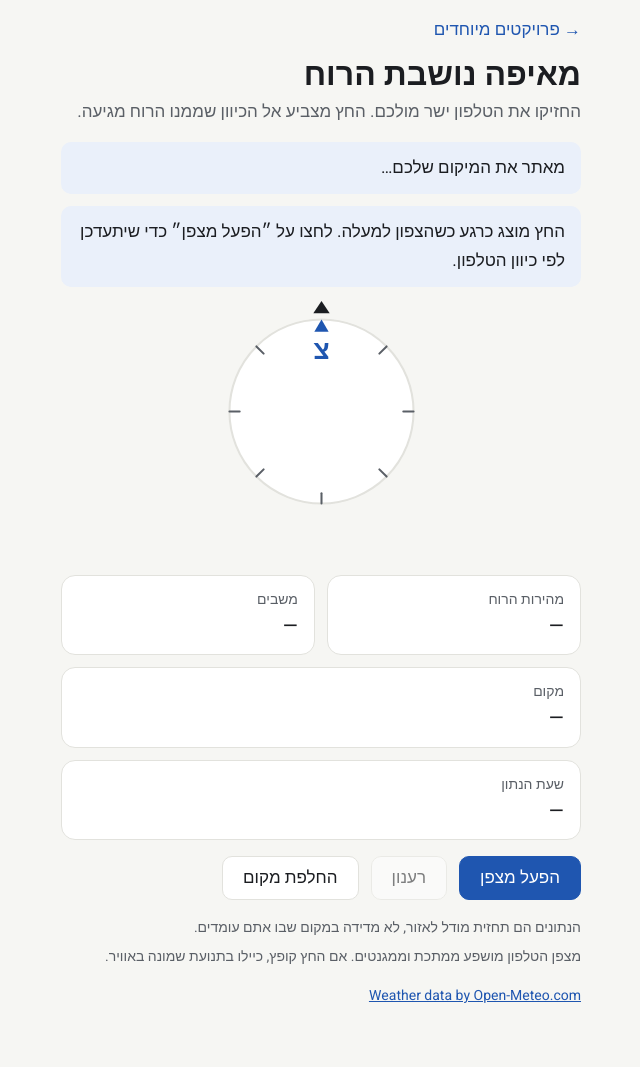
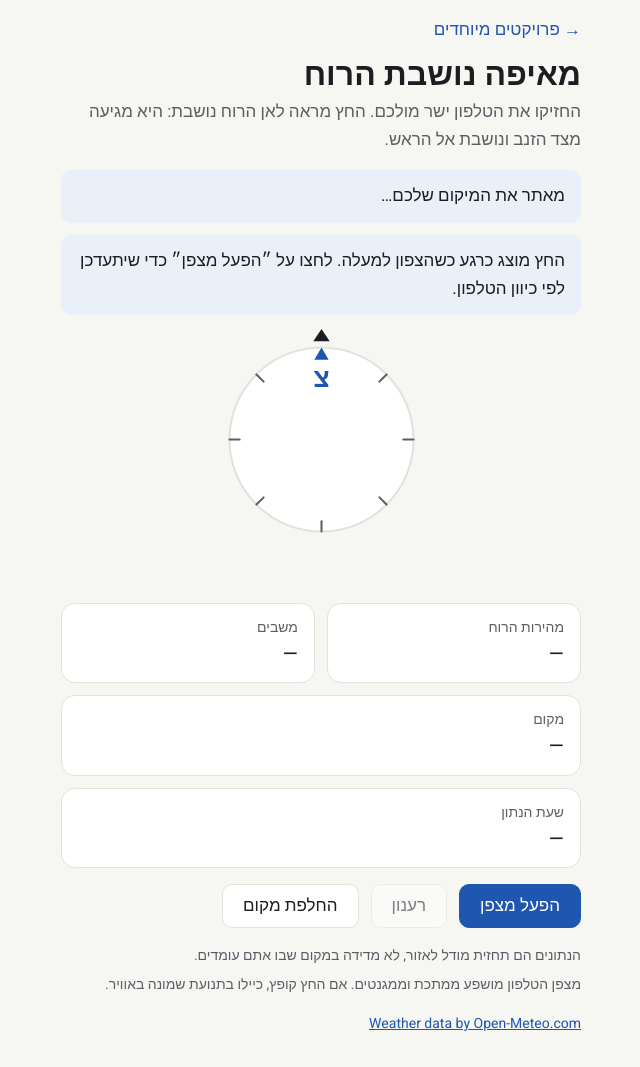
Before and after one commit to megidocs/amit4change, a Jekyll site: the page special-projects/avi-salomon-22-10-26.html, which Jekyll copies as it is, in a window 1280 px wide. Shown: the whole page, without its empty margins (319-959 px from the left). Built offline with Jekyll 4.4.1, drawn with Linux system fonts in a browser that asks for light colours; before the commit the page ends 1039 px from its top, so only the background shows below that.

Commit message:
Add files via upload

```diff
--- a/special-projects/avi-salomon-22-10-26.html
+++ b/special-projects/avi-salomon-22-10-26.html
@@ -170,14 +170,14 @@ button:disabled { opacity: 0.55; cursor: default; }
   <a class="back" href="/special-projects/">&rarr; פרויקטים מיוחדים</a>
 
   <h1>מאיפה נושבת הרוח</h1>
-  <p class="lead">החזיקו את הטלפון ישר מולכם. החץ מצביע אל הכיוון שממנו הרוח מגיעה.</p>
+  <p class="lead">החזיקו את הטלפון ישר מולכם. החץ מראה לאן הרוח נושבת: היא מגיעה מצד הזנב ונושבת אל הראש.</p>
 
   <!-- הודעות מצב (נקראות בקול על ידי קוראי מסך) -->
   <p id="data-status" class="msg" role="status" aria-live="polite" hidden></p>
   <p id="compass-status" class="msg" role="status" aria-live="polite"></p>
 
   <div class="compass-box">
-    <svg id="compass" class="compass" viewBox="-110 -110 220 220" role="img" aria-label="מצפן עם חץ שמצביע אל הכיוון שממנו נושבת הרוח">
+    <svg id="compass" class="compass" viewBox="-110 -110 220 220" role="img" aria-label="מצפן עם חץ שמראה לאן הרוח נושבת">
       <!-- סימן קבוע בראש המכשיר: "קדימה" של הטלפון -->
       <polygon class="phone-top" points="0,-108 -8,-96 8,-96"></polygon>
 
@@ -520,9 +520,10 @@ function smoothHeading(previous, next) {
    שלב 4: חישוב זווית החץ
    ========================================================================== */
 
-// זווית החץ ביחס לראש הטלפון = כיוון הרוח פחות כיוון הטלפון
-// דוגמה: הטלפון מכוון צפונה (0) והרוח מגיעה ממזרח (90): החץ מצביע ימינה (90)
-function arrowAngle(windDirection, heading) { return windDirection - heading; }
+// wind_direction_10m הוא הכיוון שממנו הרוח מגיעה. החץ מראה לאן היא נושבת, ולכן מוסיפים 180.
+// זווית החץ ביחס לראש הטלפון = (כיוון הרוח - כיוון הטלפון) + 180
+// דוגמה: הטלפון מכוון צפונה (0) והרוח מגיעה ממזרח (90): החץ מצביע שמאלה (270), לכיוון מערב
+function arrowAngle(windDirection, heading) { return windDirection - heading + 180; }
 
 
 /* ==========================================================================
```
